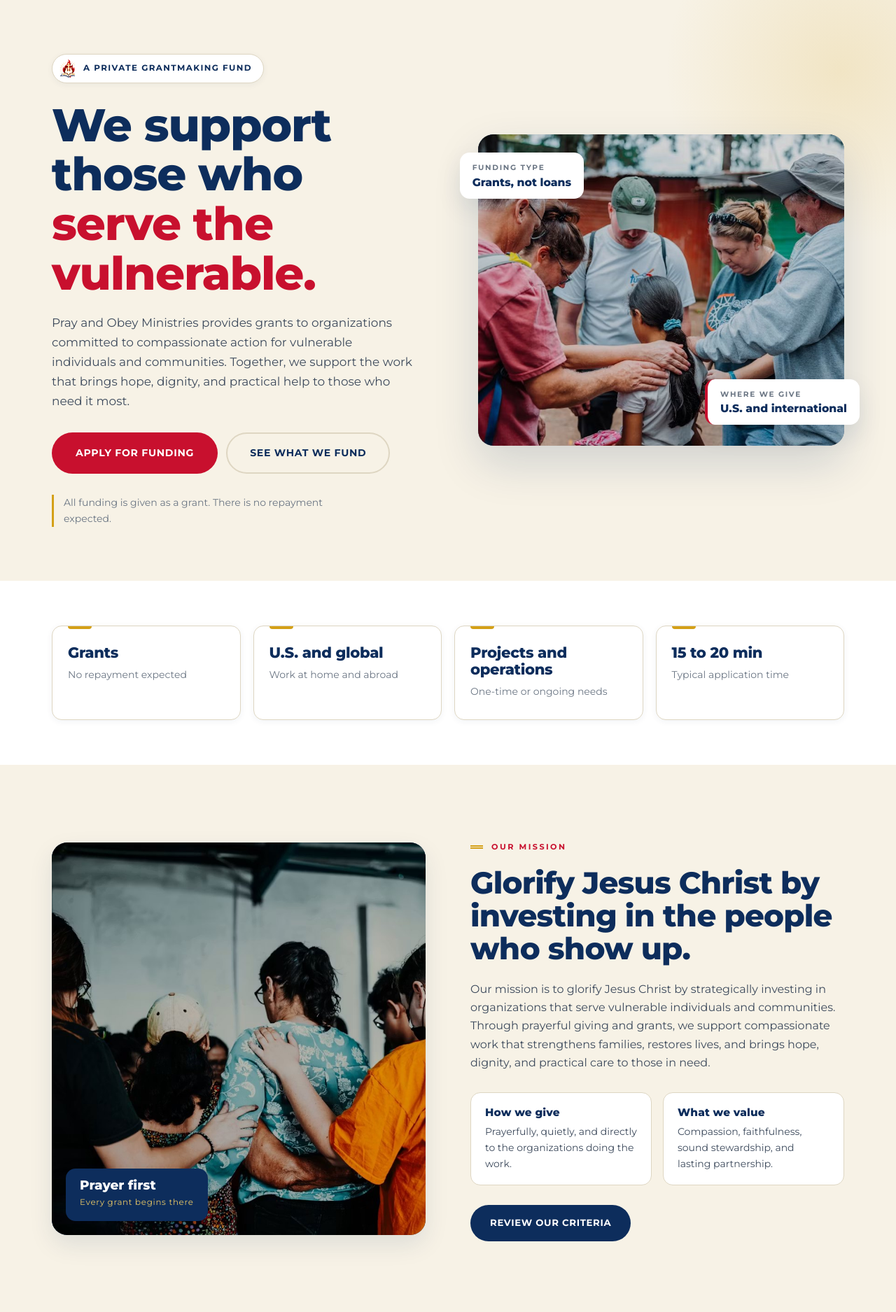
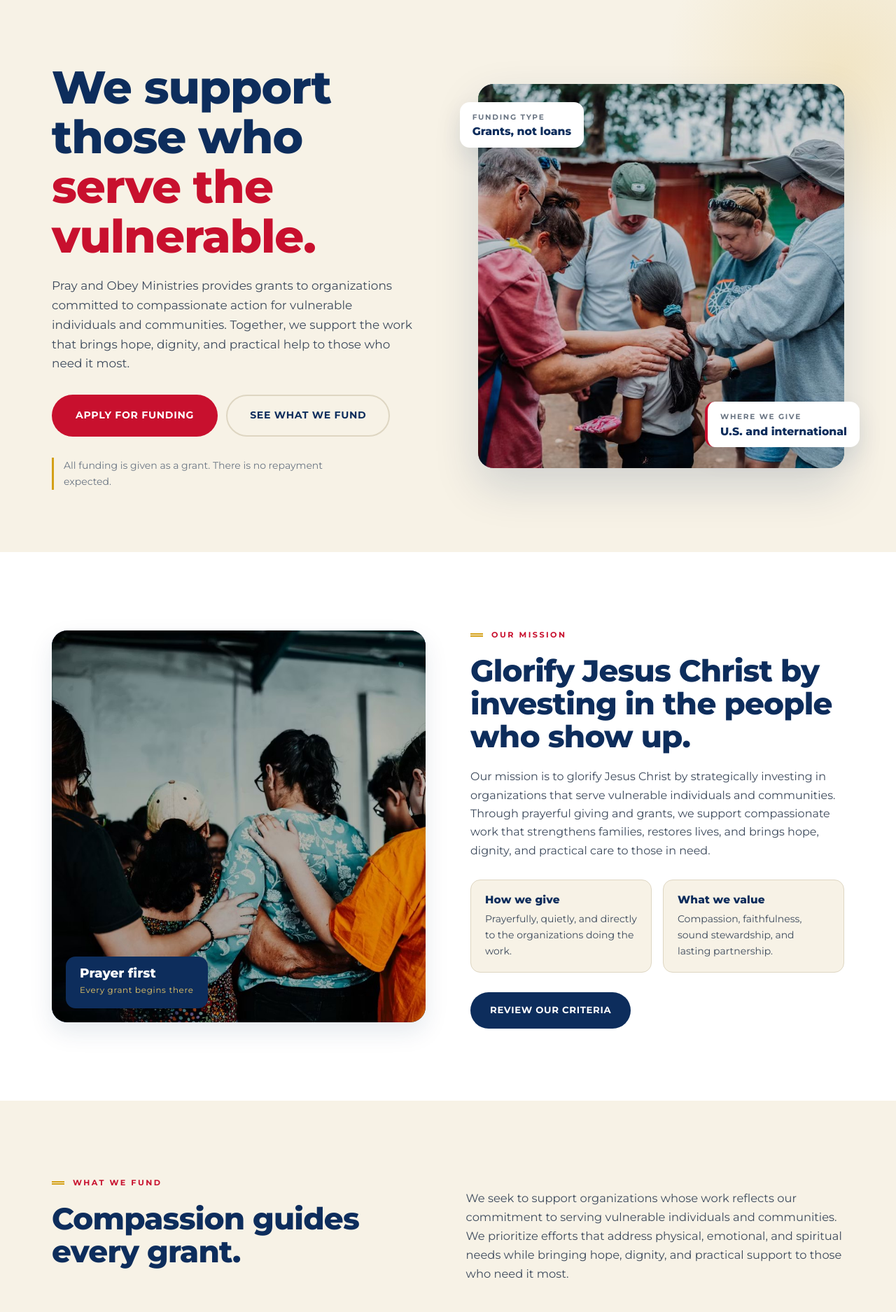
Before and after one commit to isaach3lms/pray-and-obey, a Flask app: page / in a window 1280 px wide. Shown: the part 94-1969 px from the top of the page at 70% size. Run offline with Flask 3, Linux system fonts and the light colour scheme.

Commit message:
Remove hero pill and glance strip, rebalance section backgrounds

```diff
--- a/app.py
+++ b/app.py
@@ -69,7 +69,6 @@ NAV = [
 ]
 
 HERO = {
-    "eyebrow": "A private grantmaking fund",
     "headline_lead": "We support those who",
     "headline_accent": "serve the vulnerable.",
     "body": (
@@ -80,19 +79,10 @@ HERO = {
     "primary_cta": {"label": "Apply for funding", "href": "/apply"},
     "secondary_cta": {"label": "See what we fund", "href": "/#what-we-fund"},
     "image": "img/hero.jpg",
-    "image_alt": "Volunteers serving in a local community",
+    "image_alt": "A ministry team praying over a young girl",
     "float_card_top": {"label": "Funding type", "value": "Grants, not loans"},
     "float_card_bottom": {"label": "Where we give", "value": "U.S. and international"},
 }
-
-# Honest, verifiable facts. Replace with real figures only when the fund is
-# ready to publish them. Do not invent impact numbers.
-AT_A_GLANCE = [
-    {"value": "Grants", "label": "No repayment expected"},
-    {"value": "U.S. and global", "label": "Work at home and abroad"},
-    {"value": "Projects and operations", "label": "One-time or ongoing needs"},
-    {"value": "15 to 20 min", "label": "Typical application time"},
-]
 
 MISSION = {
     "eyebrow": "Our mission",
@@ -104,7 +94,7 @@ MISSION = {
         "dignity, and practical care to those in need."
     ),
     "image": "img/mission.jpg",
-    "image_alt": "A ministry team praying together before serving",
+    "image_alt": "A group standing arm in arm in prayer",
     "badge_value": "Prayer first",
     "badge_label": "Every grant begins there",
     "pillars": [
@@ -201,8 +191,10 @@ PROCESS = {
 CRITERIA = {
     "eyebrow": "Criteria",
     "headline": "What we look for.",
-    "image": "img/criteria.jpg",
-    "image_alt": "Community members receiving practical help",
+    "intro": (
+        "We are a small fund reviewing more requests than we can support. Clarity helps us both. "
+        "Here is what moves an application forward."
+    ),
     "looking_for": [
         "A clear, biblically grounded, Christ-centered mission",
         "Alignment with one or more of our focus areas",
@@ -411,7 +403,6 @@ def index():
     return render_template(
         "index.html",
         hero=HERO,
-        glance=AT_A_GLANCE,
         mission=MISSION,
         focus=FOCUS,
         process=PROCESS,
--- a/static/css/styles.css
+++ b/static/css/styles.css
@@ -315,7 +315,7 @@ ul { margin: 0; padding: 0; list-style: none; }
 
 .hero {
   position: relative;
-  padding: clamp(48px, 6vw, 84px) 0 clamp(56px, 6vw, 92px);
+  padding: clamp(56px, 7vw, 104px) 0 clamp(64px, 7vw, 104px);
   overflow: hidden;
 }
 
@@ -338,24 +338,6 @@ ul { margin: 0; padding: 0; list-style: none; }
   position: relative;
   z-index: 1;
 }
-
-.hero__pill {
-  display: inline-flex;
-  align-items: center;
-  gap: 10px;
-  background: var(--white);
-  border: 1px solid var(--line);
-  border-radius: var(--radius-pill);
-  padding: 7px 16px 7px 8px;
-  font-size: 0.74rem;
-  font-weight: 700;
-  letter-spacing: 0.12em;
-  text-transform: uppercase;
-  color: var(--navy);
-  margin-bottom: 24px;
-  box-shadow: var(--shadow-sm);
-}
-.hero__pill img { width: 26px; height: 26px; object-fit: contain; }
 
 .hero h1 { margin-bottom: 22px; }
 
@@ -386,7 +368,7 @@ ul { margin: 0; padding: 0; list-style: none; }
   border-radius: var(--radius-lg);
   overflow: hidden;
   box-shadow: var(--shadow-lg);
-  aspect-ratio: 4 / 3.4;
+  aspect-ratio: 4 / 4.2;
   background:
     linear-gradient(150deg, rgba(13,45,92,.92), rgba(13,45,92,.62)),
     var(--cream-200);
@@ -431,43 +413,6 @@ ul { margin: 0; padding: 0; list-style: none; }
 }
 .float-card--top { top: 26px; left: -26px; }
 .float-card--bottom { bottom: 30px; right: -22px; border-left: 4px solid var(--flame); }
-
-/* --------------------------------------------------------------------------
-   At a glance strip
-   -------------------------------------------------------------------------- */
-
-.glance {
-  display: grid;
-  grid-template-columns: repeat(4, 1fr);
-  gap: 18px;
-}
-
-.glance__item {
-  background: var(--white);
-  border: 1px solid var(--line);
-  border-radius: var(--radius);
-  padding: 26px 22px;
-  box-shadow: var(--shadow-sm);
-  position: relative;
-}
-.glance__item::before {
-  content: "";
-  position: absolute;
-  top: 0; left: 22px;
-  width: 34px; height: 4px;
-  background: var(--gold);
-  border-radius: 0 0 4px 4px;
-}
-.glance__item strong {
-  display: block;
-  font-size: 1.32rem;
-  font-weight: 800;
-  color: var(--navy);
-  line-height: 1.15;
-  letter-spacing: -0.015em;
-  margin-bottom: 6px;
-}
-.glance__item span { font-size: var(--fs-small); color: var(--ink-soft); }
 
 /* --------------------------------------------------------------------------
    Mission (image left, copy right)
@@ -654,6 +599,16 @@ ul { margin: 0; padding: 0; list-style: none; }
   fill: none;
   stroke-width: 2.2;
 }
+
+.criteria-grid {
+  display: grid;
+  grid-template-columns: 1fr 1fr;
+  gap: clamp(28px, 4vw, 56px);
+  align-items: start;
+}
+.criteria-grid .note-box { margin-top: 0; }
+.criteria-grid > .checklist { gap: 18px; padding-top: 4px; }
+.criteria-grid > .checklist li { font-size: 1rem; }
 
 .note-box {
   background: var(--navy);
@@ -967,7 +922,6 @@ ul { margin: 0; padding: 0; list-style: none; }
    -------------------------------------------------------------------------- */
 
 @media (max-width: 1024px) {
-  .glance { grid-template-columns: repeat(2, 1fr); }
   .steps { grid-template-columns: repeat(2, 1fr); row-gap: 34px; }
   .cards { grid-template-columns: repeat(2, 1fr); }
   .card--wide { grid-column: span 2; }
@@ -986,6 +940,7 @@ ul { margin: 0; padding: 0; list-style: none; }
   .float-card--bottom { right: 8px; bottom: 16px; }
 
   .split { grid-template-columns: 1fr; }
+  .criteria-grid { grid-template-columns: 1fr; }
   .split--reverse .split__media { order: 0; }
   .focus__intro { grid-template-columns: 1fr; align-items: start; }
   .cta-band { grid-template-columns: 1fr; }
@@ -993,7 +948,6 @@ ul { margin: 0; padding: 0; list-style: none; }
 
 @media (max-width: 640px) {
   :root { --gutter: 18px; }
-  .glance { grid-template-columns: 1fr; }
   .steps { grid-template-columns: 1fr; }
   .cards { grid-template-columns: 1fr; }
   .card--wide { grid-column: span 1; }
@@ -1002,5 +956,6 @@ ul { margin: 0; padding: 0; list-style: none; }
   .checkgrid { grid-template-columns: 1fr; }
   .footer__inner { grid-template-columns: 1fr; }
   .hero__ctas .btn { width: 100%; }
-  .frame { aspect-ratio: 4 / 3.4; }
+  .frame,
+  .hero__photo { aspect-ratio: 4 / 4; }
 }
--- a/templates/index.html
+++ b/templates/index.html
@@ -10,11 +10,6 @@
   <div class="wrap">
     <div class="hero__grid">
       <div class="hero__copy">
-        <span class="hero__pill">
-          <img src="{{ url_for('static', filename='img/logo-mark.png') }}" alt="">
-          {{ hero.eyebrow }}
-        </span>
-
         <h1>{{ hero.headline_lead }}<br><span class="accent">{{ hero.headline_accent }}</span></h1>
 
         <p class="hero__body">{{ hero.body }}</p>
@@ -52,22 +47,8 @@
   </div>
 </section>
 
-<!-- ================= AT A GLANCE ================= -->
-<section class="section section--tight section--white">
-  <div class="wrap">
-    <div class="glance reveal">
-      {% for item in glance %}
-      <div class="glance__item">
-        <strong>{{ item.value }}</strong>
-        <span>{{ item.label }}</span>
-      </div>
-      {% endfor %}
-    </div>
-  </div>
-</section>
-
 <!-- ================= MISSION ================= -->
-<section class="section section--cream" id="mission">
+<section class="section section--white" id="mission">
   <div class="wrap">
     <div class="split reveal">
       <div class="split__media">
@@ -107,7 +88,7 @@
 </section>
 
 <!-- ================= WHAT WE FUND ================= -->
-<section class="section section--white" id="what-we-fund">
+<section class="section section--cream" id="what-we-fund">
   <div class="wrap">
     <div class="focus__intro reveal">
       <div>
@@ -157,25 +138,15 @@
 </section>
 
 <!-- ================= CRITERIA ================= -->
-<section class="section section--cream" id="criteria">
+<section class="section section--white" id="criteria">
   <div class="wrap">
-    <div class="split split--reverse reveal">
-      <div class="split__media">
-        <div class="frame">
-          {% if has_image(criteria.image) %}
-            <img src="{{ url_for('static', filename=criteria.image) }}" alt="{{ criteria.image_alt }}">
-          {% else %}
-            <div class="photo-fallback">
-              <img src="{{ url_for('static', filename='img/logo-mark.png') }}" alt="">
-            </div>
-          {% endif %}
-        </div>
+    <div class="section__head reveal">
+      <span class="eyebrow eyebrow--start">{{ criteria.eyebrow }}</span>
+      <h2>{{ criteria.headline }}</h2>
+      <p>{{ criteria.intro }}</p>
     </div>
 
-      <div class="split__copy">
-        <span class="eyebrow eyebrow--start">{{ criteria.eyebrow }}</span>
-        <h2>{{ criteria.headline }}</h2>
-
+    <div class="criteria-grid reveal">
       <ul class="checklist">
         {% for item in criteria.looking_for %}
         <li>{{ icon('check') }}<span>{{ item }}</span></li>
@@ -192,11 +163,10 @@
       </div>
     </div>
   </div>
-  </div>
 </section>
 
 <!-- ================= FAQ ================= -->
-<section class="section section--white" id="faq">
+<section class="section section--cream" id="faq">
   <div class="wrap">
     <div class="section__head section__head--center reveal">
       <span class="eyebrow">FAQ</span>
@@ -218,7 +188,7 @@
 </section>
 
 <!-- ================= CLOSING CTA ================= -->
-<section class="section section--cream">
+<section class="section section--white">
   <div class="wrap">
     <div class="cta-band reveal">
       <div>
```
Also changed, not shown: README.md. Lines whose indentation alone changed are shown as unchanged.
